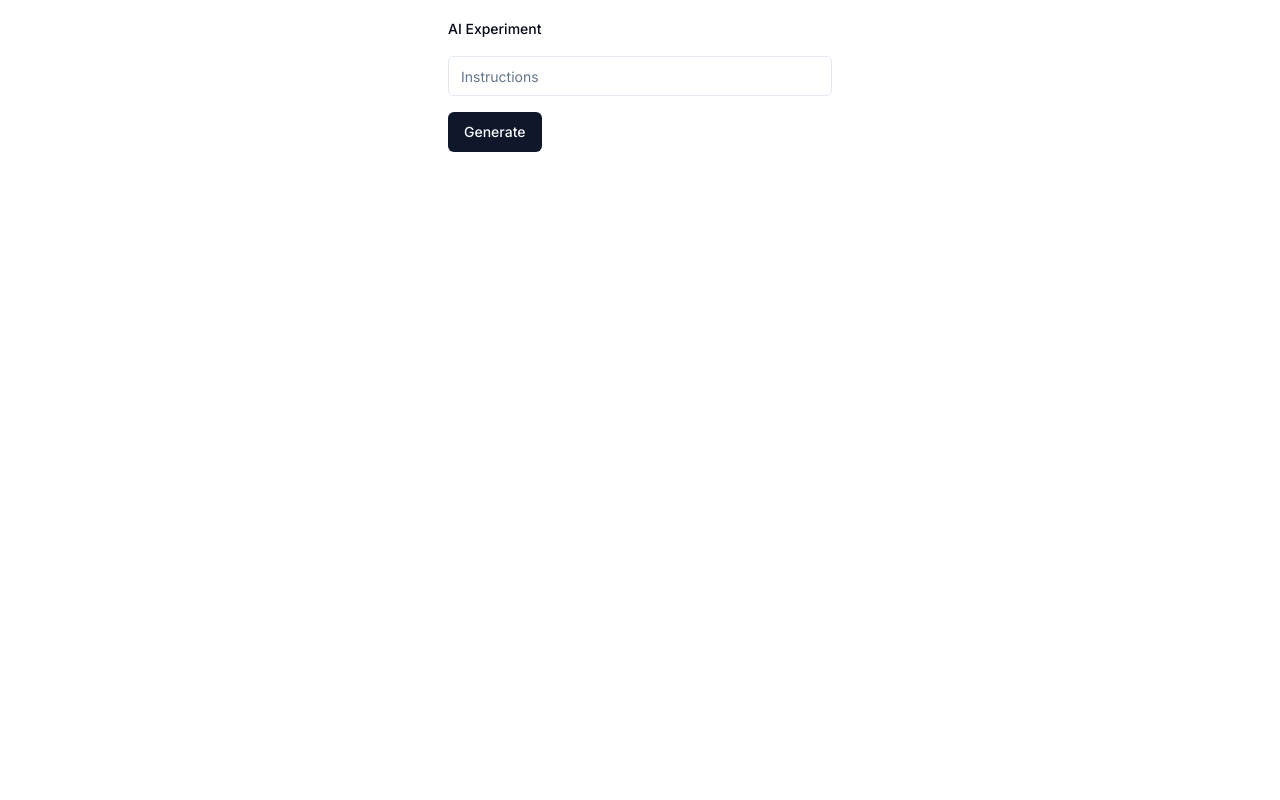
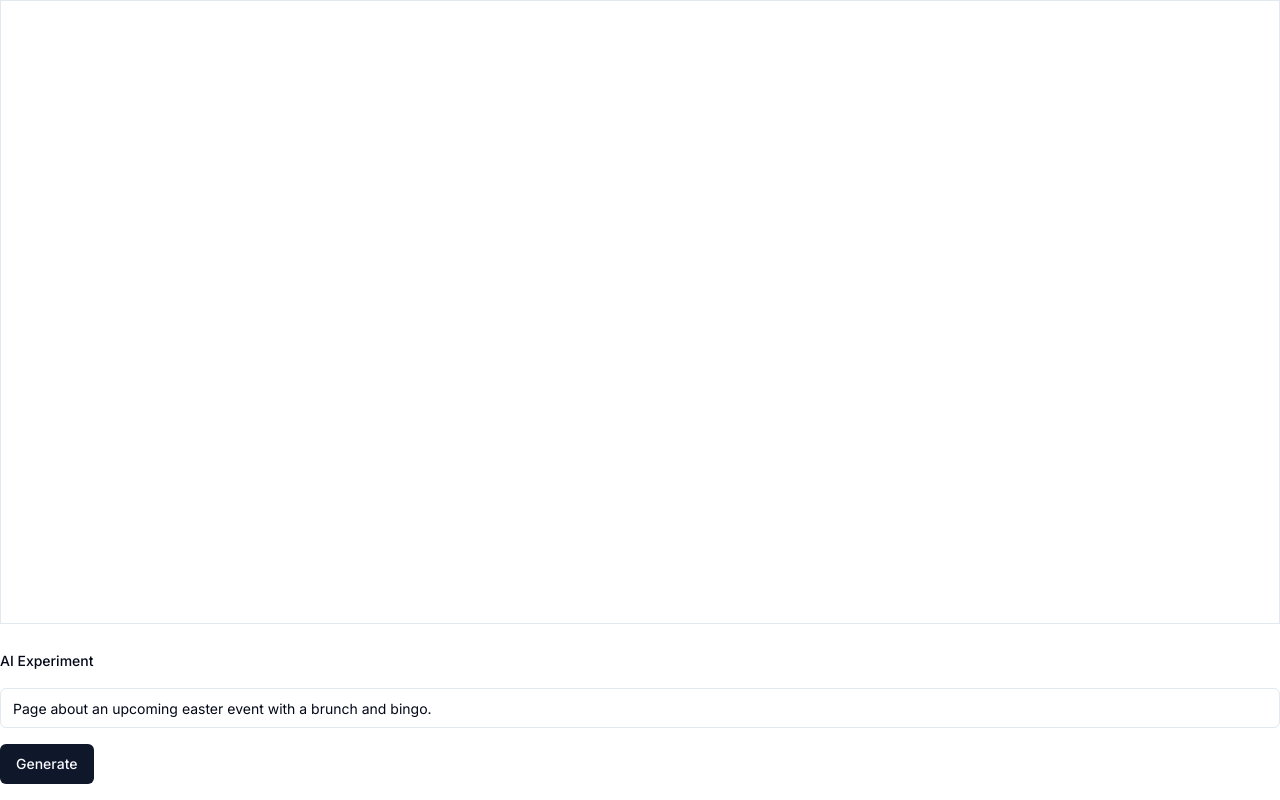
Before and after one commit to Luuk/afg-frontend, a Next.js app: page / in a window 1280 px wide. Built offline with nearby package versions, Linux system fonts and the light colour scheme.

Commit message:
Split up into components

```diff
--- a/src/app/api/generate/route.ts
+++ b/src/app/api/generate/route.ts
@@ -1,33 +1,16 @@
 import OpenAI from 'openai';
 import { OpenAIStream, StreamingTextResponse } from 'ai';
+import { listToStrings } from '@/lib/utils';
+import {
+  generalInstructions,
+  stylingInstructions,
+} from '@/lib/ai-instructions';
 
 const openai = new OpenAI({
   apiKey: process.env.OPENAI_API_KEY,
 });
 
 export const runtime = 'edge';
-
-function listToStrings(s: string[]): string {
-  const space: string = '\n';
-  return s.join(space);
-}
-
-const general_instructions = [
-  'You are a coding expert, you create HTML and Tailwind pages.',
-  'You make the styling using Tailwind',
-  'You only return the body.',
-  'You always make the pages you make fully responsive.',
-  'You never make a navbar or menu.',
-  'You create several content sections filled with content.',
-  'You return only the code, nothing else, just the code.',
-];
-
-const styling_instructions = [
-  'The primary color is: #0017ee.',
-  'Colors should only be applied to buttons.',
-  'The background should always be white.',
-  'Text should always be black.',
-];
 
 export async function POST(req: Request) {
   const { instructions } = await req.json();
@@ -38,9 +21,9 @@ export async function POST(req: Request) {
       {
         role: 'system',
         content:
-          listToStrings(general_instructions) +
+          listToStrings(generalInstructions) +
           '' +
-          listToStrings(styling_instructions),
+          listToStrings(stylingInstructions),
       },
       { role: 'user', content: instructions },
     ],
--- a/src/app/layout.tsx
+++ b/src/app/layout.tsx
@@ -2,6 +2,7 @@ import type { Metadata } from 'next';
 import { Inter } from 'next/font/google';
 import './globals.css';
 import { cn } from '@/lib/utils';
+import React from 'react';
 
 const inter = Inter({ subsets: ['latin'] });
 
@@ -10,14 +11,12 @@ export const metadata: Metadata = {
   description: 'Proof of concept',
 };
 
-export default function RootLayout({
-  children,
-}: Readonly<{
-  children: React.ReactNode;
-}>) {
+const RootLayout: React.FC<{ children: React.ReactNode }> = ({ children }) => {
   return (
     <html lang='en'>
-      <body className={cn(inter.className, 'pt-4')}>{children}</body>
+      <body className={cn(inter.className)}>{children}</body>
     </html>
   );
-}
+};
+
+export default RootLayout;
--- a/src/app/page.tsx
+++ b/src/app/page.tsx
@@ -1,85 +1,25 @@
 'use client';
 
-import { useState } from 'react';
-import { zodResolver } from '@hookform/resolvers/zod';
-import { useForm } from 'react-hook-form';
-import { z } from 'zod';
+import HtmlFrame from '@/components/html-frame';
+import InstructionsForm from '@/components/instructions-form';
+import useHtmlGeneration from '@/hooks/use-html-generation';
 
-import { Button } from '@/components/ui/button';
-import { Label } from '@/components/ui/label';
-import {
-  Form,
-  FormControl,
-  FormField,
-  FormItem,
-  FormMessage,
-} from '@/components/ui/form';
-import { Input } from '@/components/ui/input';
-
-const FormSchema = z.object({
-  instructions: z.string().min(2, {
-    message: 'Instructions must be at least 2 characters.',
-  }),
-});
-
-export default function Home() {
-  const [response, setResponse] = useState<string>('');
-
-  const form = useForm<z.infer<typeof FormSchema>>({
-    resolver: zodResolver(FormSchema),
-    defaultValues: {
-      instructions: '',
-    },
-  });
-
-  async function onSubmit(data: z.infer<typeof FormSchema>) {
-    setResponse('');
-
-    const res = await fetch('/api/generate', {
-      method: 'POST',
-      headers: {
-        'Content-Type': 'application/json',
-      },
-      body: JSON.stringify(data),
-    });
-
-    // Log the stream data
-    if (res.body) {
-      const reader = res.body.getReader();
-      while (true) {
-        const { done, value } = await reader.read();
-        if (done) break;
-        const decodedValue = new TextDecoder().decode(value);
-        setResponse((response) => response + decodedValue);
-      }
-    }
-  }
+const GenerationPage = () => {
+  const { generateHtml, isLoading, response } = useHtmlGeneration();
 
   return (
-    <div className='mx-auto max-w-96 space-y-8'>
-      <div>
-        <Form {...form}>
-          <form onSubmit={form.handleSubmit(onSubmit)} className='space-y-4'>
-            <Label>AI Experiment</Label>
-            <FormField
-              control={form.control}
-              name='instructions'
-              render={({ field }) => (
-                <FormItem>
-                  <FormControl>
-                    <Input placeholder='Instructions' {...field} />
-                  </FormControl>
-                  <FormMessage />
-                </FormItem>
-              )}
-            />
-            <Button type='submit'>Generate</Button>
-          </form>
-        </Form>
-      </div>
-      <div>
-        <p>{response}</p>
-      </div>
-    </div>
+    <>
+      <HtmlFrame
+        htmlString={response}
+        className='absolute h-[calc(100%-11rem)] w-full'
+      />
+      <InstructionsForm
+        onSubmit={generateHtml}
+        isLoading={isLoading}
+        className='absolute bottom-0 w-full space-y-8 pb-4'
+      />
+    </>
   );
-}
+};
+
+export default GenerationPage;
--- /dev/null
+++ b/src/components/html-frame.tsx
@@ -0,0 +1,31 @@
+'use client';
+
+import React, { useEffect, useRef } from 'react';
+
+interface DashboardIFrameProps {
+  htmlString: string;
+  className?: string;
+}
+
+const HtmlFrame: React.FC<DashboardIFrameProps> = ({
+  htmlString,
+  className,
+}) => {
+  const frameRef = useRef<HTMLIFrameElement>(null);
+  const frameClassName = `border border-slate-200 ${className}`;
+
+  useEffect(() => {
+    if (!frameRef.current) return;
+    if (frameRef.current.contentDocument) {
+      const scriptElement =
+        frameRef.current.contentDocument.createElement('script');
+      scriptElement.src = 'https://cdn.tailwindcss.com';
+      frameRef.current.contentDocument.head.appendChild(scriptElement);
+      frameRef.current.contentDocument.body.innerHTML = htmlString;
+    }
+  }, [htmlString]);
+
+  return <iframe className={frameClassName} ref={frameRef}></iframe>;
+};
+
+export default HtmlFrame;
--- /dev/null
+++ b/src/components/instructions-form.tsx
@@ -0,0 +1,70 @@
+'use client';
+
+import React from 'react';
+import { Button } from '@/components/ui/button';
+import { Label } from '@/components/ui/label';
+import { Form, FormField, FormItem, FormMessage } from '@/components/ui/form';
+import { Input } from '@/components/ui/input';
+import { SubmitHandler, useForm } from 'react-hook-form';
+
+interface DashboardFormProps {
+  onSubmit: SubmitHandler<any>;
+  isLoading: boolean;
+  className?: string;
+}
+
+const InstructionsForm: React.FC<DashboardFormProps> = ({
+  onSubmit,
+  isLoading,
+  className,
+}) => {
+  const formClassName = `space-y-8 ${className}`;
+  const form = useForm({
+    defaultValues: {
+      instructions:
+        'Page about an upcoming easter event with a brunch and bingo.',
+    },
+  });
+  return (
+    <div className={formClassName}>
+      <div>
+        <Form {...form}>
+          <form onSubmit={form.handleSubmit(onSubmit)} className='space-y-4'>
+            <Label>AI Experiment</Label>
+            <FormField
+              control={form.control}
+              name='instructions'
+              render={({ field }) => (
+                <FormItem>
+                  <Input placeholder='Instructions' {...field} />
+                  <FormMessage />
+                </FormItem>
+              )}
+            />
+            <Button type='submit' disabled={isLoading}>
+              Generate
+              {isLoading && (
+                <svg
+                  xmlns='http://www.w3.org/2000/svg'
+                  width='24'
+                  height='24'
+                  viewBox='0 0 24 24'
+                  fill='none'
+                  stroke='currentColor'
+                  strokeWidth='2'
+                  strokeLinecap='round'
+                  strokeLinejoin='round'
+                  className='ml-2 animate-spin'
+                >
+                  <path d='M21 12a9 9 0 1 1-6.219-8.56' />
+                </svg>
+              )}
+            </Button>
+          </form>
+        </Form>
+      </div>
+    </div>
+  );
+};
+
+export default InstructionsForm;
--- /dev/null
+++ b/src/hooks/use-html-generation.ts
@@ -0,0 +1,35 @@
+import { useState } from 'react';
+
+const useHtmlGeneration = () => {
+  const [response, setResponse] = useState<string>('');
+  const [isLoading, setIsLoading] = useState<boolean>(false);
+
+  const generateHtml = async (data: any) => {
+    setResponse('');
+    setIsLoading(true);
+
+    const res = await fetch('/api/generate', {
+      method: 'POST',
+      headers: {
+        'Content-Type': 'application/json',
+      },
+      body: JSON.stringify(data),
+    });
+
+    if (res.body) {
+      const reader = res.body.getReader();
+      while (true) {
+        const { done, value } = await reader.read();
+        if (done) break;
+        const decodedValue = new TextDecoder().decode(value);
+        setResponse((prevResponse) => prevResponse + decodedValue);
+      }
+    }
+
+    setIsLoading(false);
+  };
+
+  return { generateHtml, isLoading, response };
+};
+
+export default useHtmlGeneration;
--- /dev/null
+++ b/src/lib/ai-instructions.ts
@@ -0,0 +1,17 @@
+export const generalInstructions = [
+  'You are a coding expert, you create HTML and Tailwind pages.',
+  'You make the styling using Tailwind',
+  'You only return the <body> tag.',
+  'You always make the pages you make fully responsive.',
+  'You never make a navbar or menu.',
+  'You create several content sections filled with content.',
+  'You return only the code, nothing else, just the code (<body> element).',
+];
+
+export const stylingInstructions = [
+  'The primary color is: #0017ee.',
+  'Colors should only be applied to buttons.',
+  'Buttons should be fully rounded',
+  'The background should always be white.',
+  'Text should always be black.',
+];
--- a/src/lib/utils.ts
+++ b/src/lib/utils.ts
@@ -4,3 +4,8 @@ import { twMerge } from 'tailwind-merge';
 export function cn(...inputs: ClassValue[]) {
   return twMerge(clsx(inputs));
 }
+
+export function listToStrings(s: string[]): string {
+  const space: string = '\n';
+  return s.join(space);
+}
```
